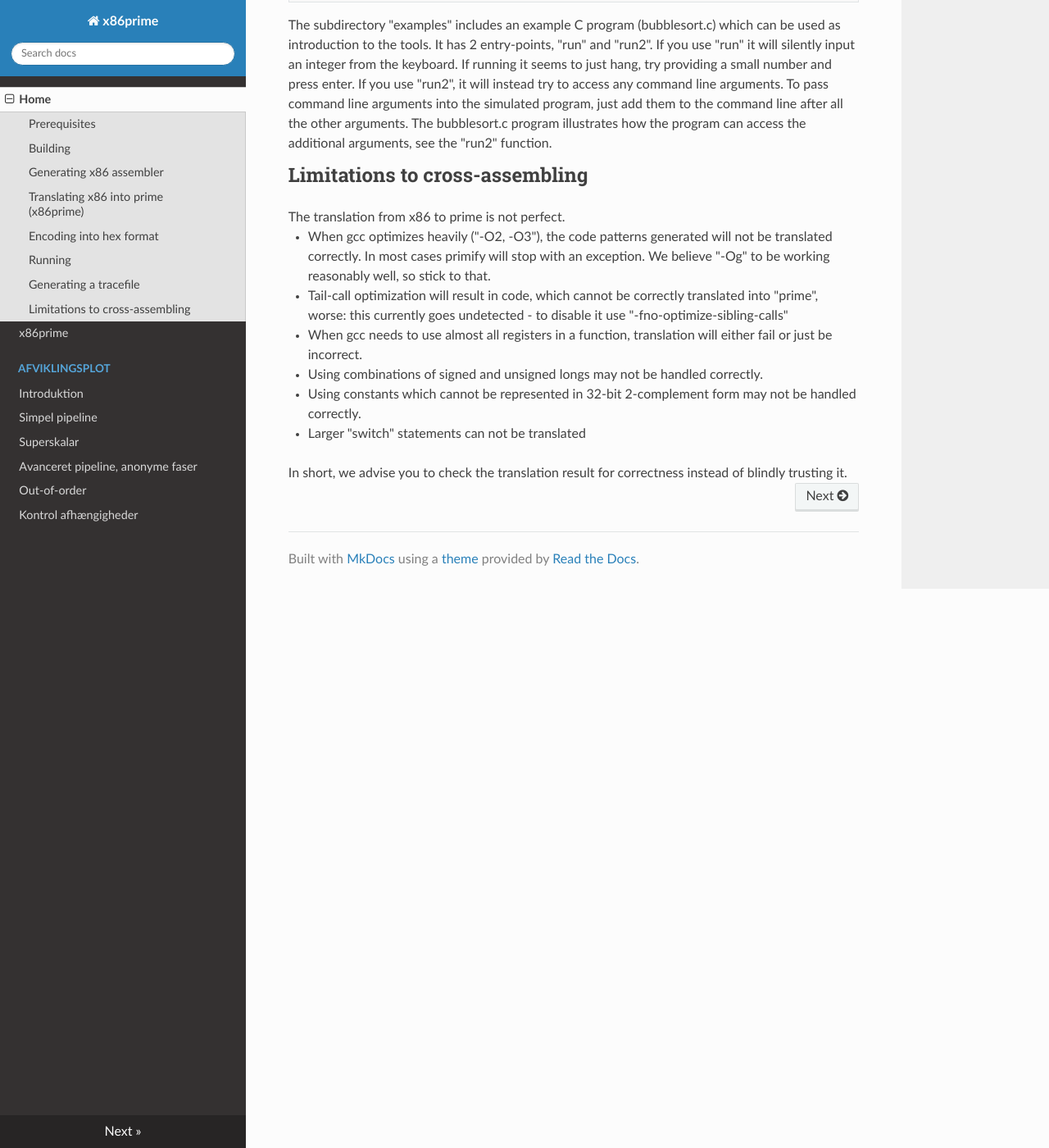
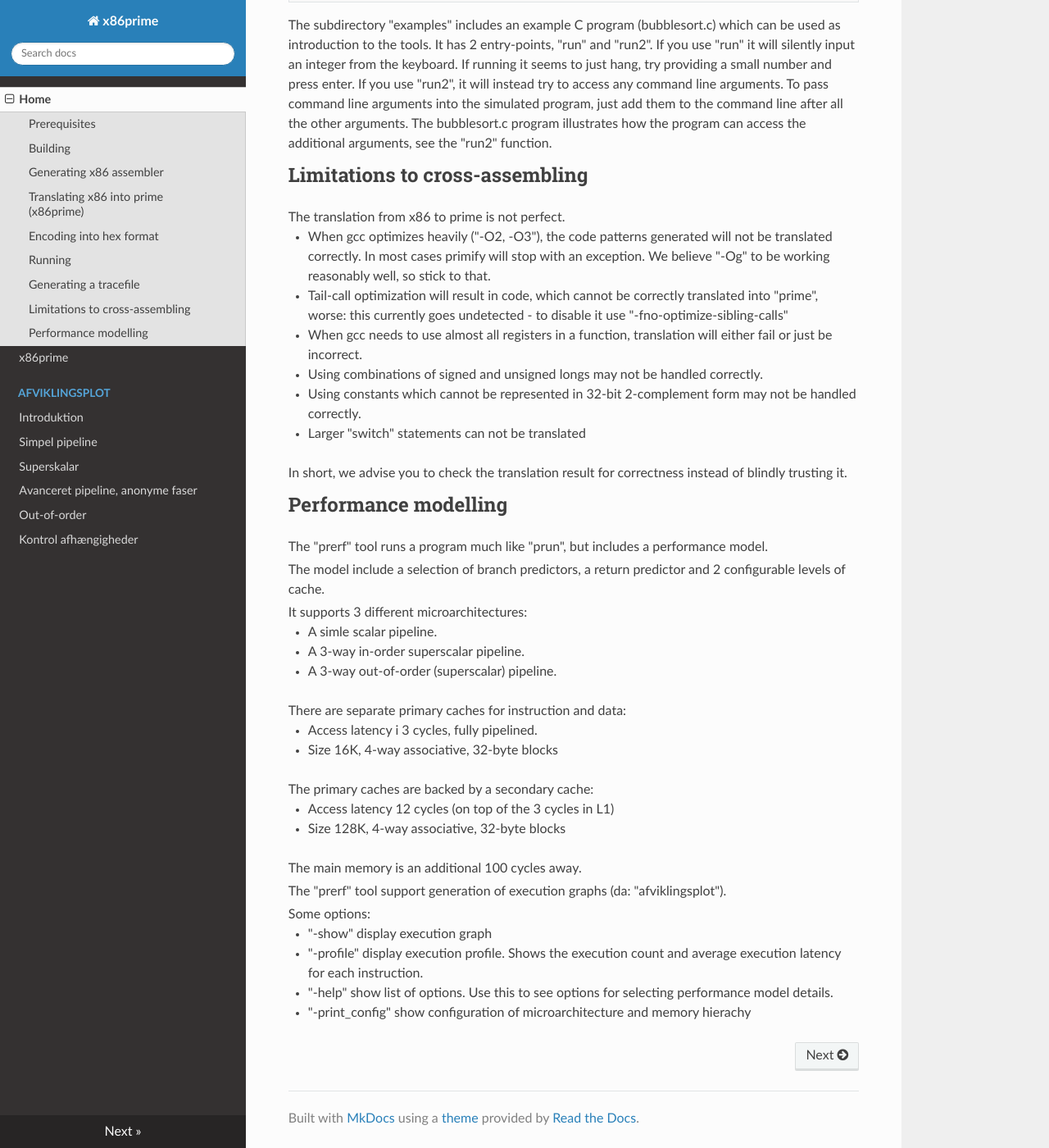
Before and after one commit to finnschiermer/x86prime, an MkDocs documentation site: the page built from docs/index.md, in a window 1280 px wide and 1400 px high, scrolled down 2251 px. Shown: the whole window at 82% size. Built offline with MkDocs 1.6.1, drawn with Linux system fonts in a browser that asks for light colours; nearby versions of some CDN libraries.

Commit message:
updated doc

```diff
--- a/docs/index.md
+++ b/docs/index.md
@@ -146,3 +146,39 @@ The translation from x86 to prime is not perfect.
 
 In short, we advise you to check the translation result for correctness instead
 of blindly trusting it.
+
+## Performance modelling
+
+The "prerf" tool runs a program much like "prun", but includes a performance model.
+
+The model include a selection of branch predictors, a return predictor and 2 configurable
+levels of cache.
+
+It supports 3 different microarchitectures:
+
+ * A simle scalar pipeline.
+ * A 3-way in-order superscalar pipeline.
+ * A 3-way out-of-order (superscalar) pipeline.
+
+There are separate primary caches for instruction and data:
+
+ * Access latency i 3 cycles, fully pipelined.
+ * Size 16K, 4-way associative, 32-byte blocks
+
+The primary caches are backed by a secondary cache:
+
+ * Access latency 12 cycles (on top of the 3 cycles in L1)
+ * Size 128K, 4-way associative, 32-byte blocks
+
+The main memory is an additional 100 cycles away.
+
+The "prerf" tool support generation of execution graphs (da: "afviklingsplot").
+
+Some options:
+
+ * "-show" display execution graph
+ * "-profile" display execution profile. Shows the execution count and average
+   execution latency for each instruction.
+ * "-help" show list of options. Use this to see options for selecting
+   performance model details.
+ * "-print_config" show configuration of microarchitecture and memory hierachy
```
Also changed, not shown: README.md (+2 -0 lines).
